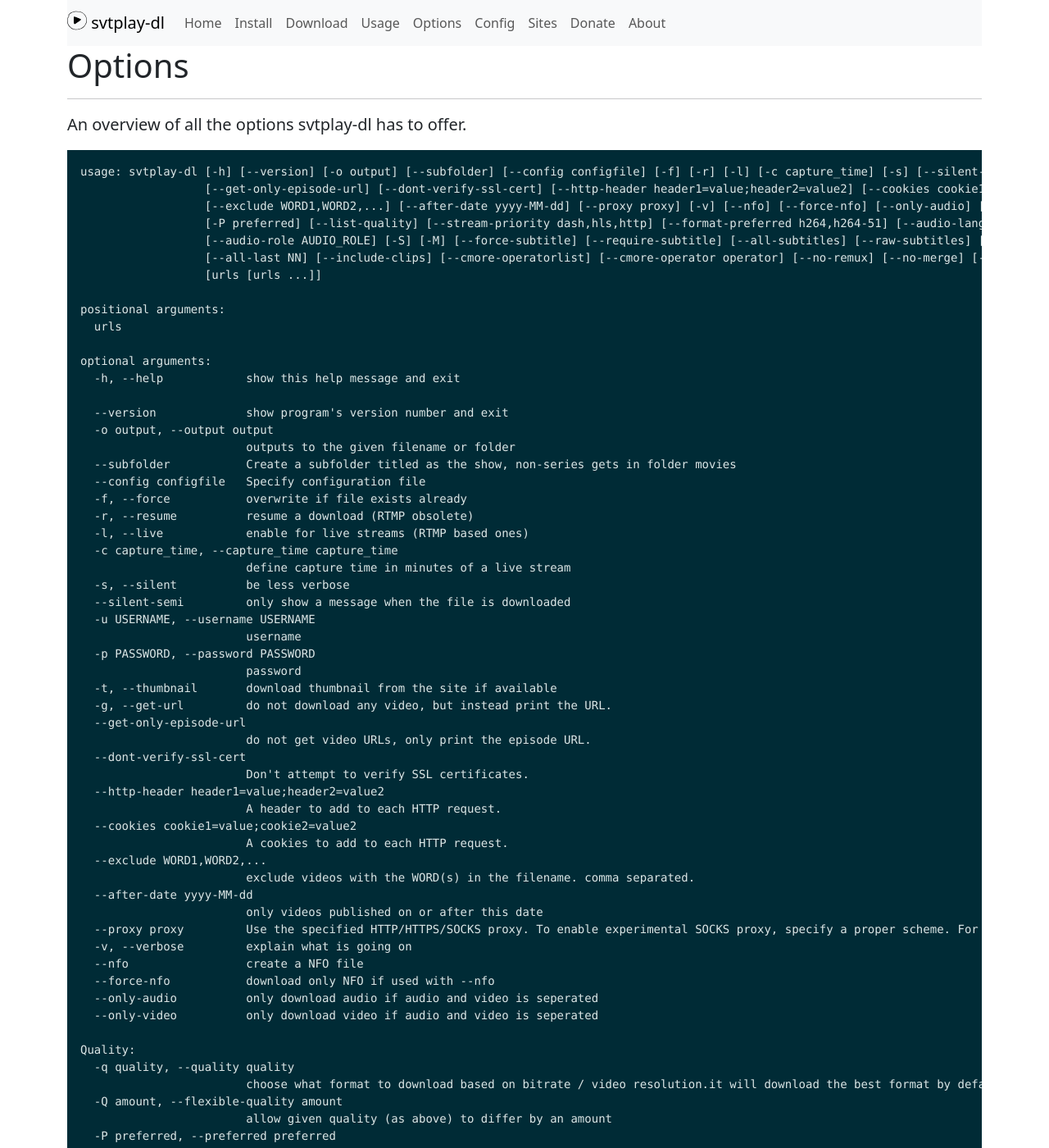
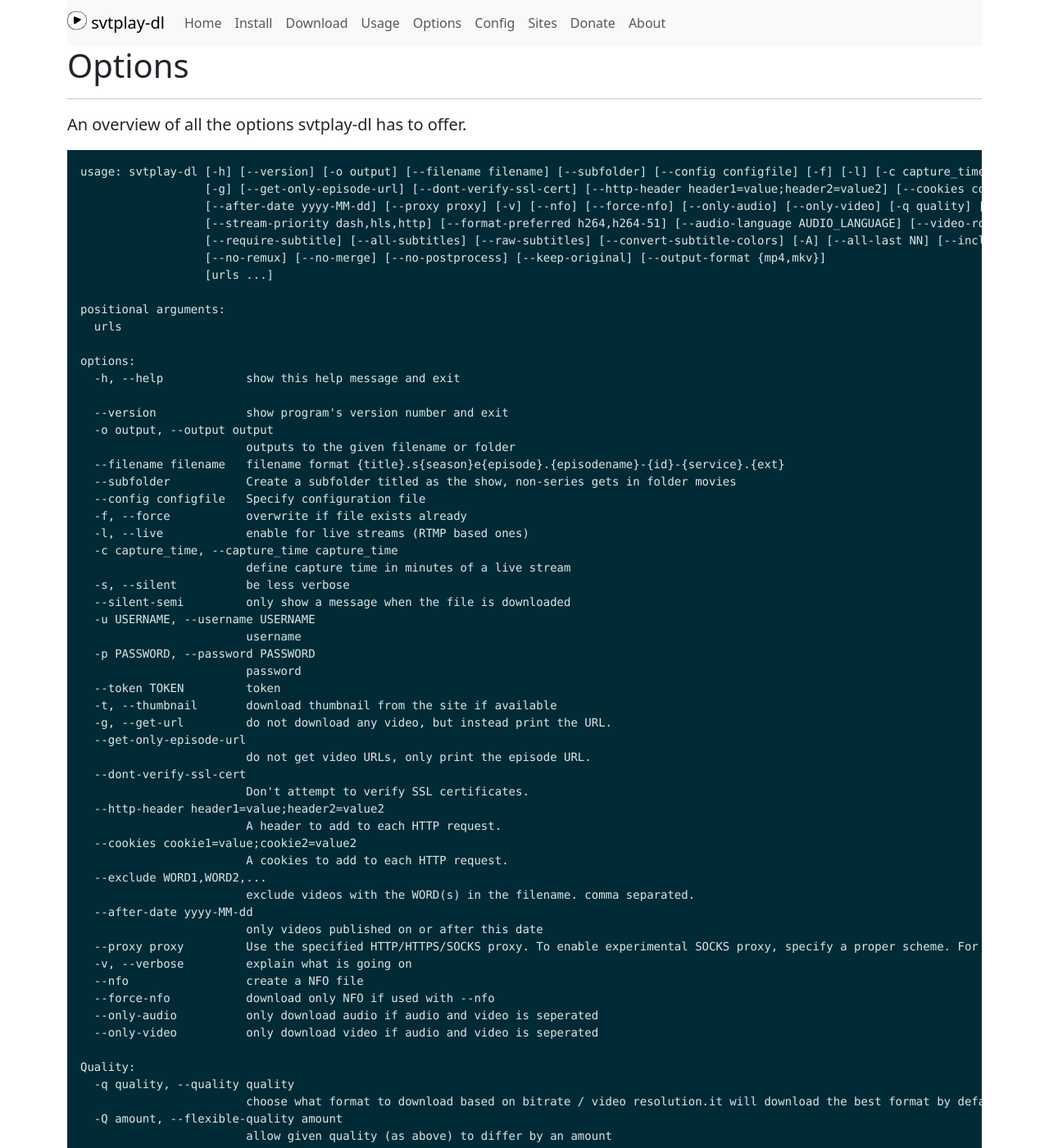
Before and after one commit to spaam/svtplay-dl-web, a Jekyll site: the page built from _pages/options.md, in a window 1280 px wide and 1400 px high. Shown: the whole window at 82% size. Built offline with Jekyll 4.4.1, drawn with Linux system fonts in a browser that asks for light colours; comment, search, counter and statistics services are not loaded; some of the changed text lies outside the part shown.

Commit message:
Update options page

````diff
--- a/_pages/options.md
+++ b/_pages/options.md
@@ -9,27 +9,27 @@
 <p class="lead">An overview of all the options svtplay-dl has to offer.</p>
 
 ```plaintext
-usage: svtplay-dl [-h] [--version] [-o output] [--subfolder] [--config configfile] [-f] [-r] [-l] [-c capture_time] [-s] [--silent-semi] [-u USERNAME] [-p PASSWORD] [-t] [-g]
-                  [--get-only-episode-url] [--dont-verify-ssl-cert] [--http-header header1=value;header2=value2] [--cookies cookie1=value;cookie2=value2]
-                  [--exclude WORD1,WORD2,...] [--after-date yyyy-MM-dd] [--proxy proxy] [-v] [--nfo] [--force-nfo] [--only-audio] [--only-video] [-q quality] [-Q amount]
-                  [-P preferred] [--list-quality] [--stream-priority dash,hls,http] [--format-preferred h264,h264-51] [--audio-language AUDIO_LANGUAGE]
-                  [--audio-role AUDIO_ROLE] [-S] [-M] [--force-subtitle] [--require-subtitle] [--all-subtitles] [--raw-subtitles] [--convert-subtitle-colors] [-A]
-                  [--all-last NN] [--include-clips] [--cmore-operatorlist] [--cmore-operator operator] [--no-remux] [--no-merge] [--no-postprocess] [--keep-original]
-                  [urls [urls ...]]
+usage: svtplay-dl [-h] [--version] [-o output] [--filename filename] [--subfolder] [--config configfile] [-f] [-l] [-c capture_time] [-s] [--silent-semi] [-u USERNAME] [-p PASSWORD] [--token TOKEN] [-t]
+                  [-g] [--get-only-episode-url] [--dont-verify-ssl-cert] [--http-header header1=value;header2=value2] [--cookies cookie1=value;cookie2=value2] [--exclude WORD1,WORD2,...]
+                  [--after-date yyyy-MM-dd] [--proxy proxy] [-v] [--nfo] [--force-nfo] [--only-audio] [--only-video] [-q quality] [-Q amount] [-P preferred] [--list-quality]
+                  [--stream-priority dash,hls,http] [--format-preferred h264,h264-51] [--audio-language AUDIO_LANGUAGE] [--video-role VIDEO_ROLE] [--resolution RESOLUTION] [-S] [-M] [--force-subtitle]
+                  [--require-subtitle] [--all-subtitles] [--raw-subtitles] [--convert-subtitle-colors] [-A] [--all-last NN] [--include-clips] [-R] [--cmore-operatorlist] [--cmore-operator operator]
+                  [--no-remux] [--no-merge] [--no-postprocess] [--keep-original] [--output-format {mp4,mkv}]
+                  [urls ...]
 
 positional arguments:
   urls
 
-optional arguments:
+options:
   -h, --help            show this help message and exit
 
   --version             show program's version number and exit
   -o output, --output output
                         outputs to the given filename or folder
+  --filename filename   filename format {title}.s{season}e{episode}.{episodename}-{id}-{service}.{ext}
   --subfolder           Create a subfolder titled as the show, non-series gets in folder movies
   --config configfile   Specify configuration file
   -f, --force           overwrite if file exists already
-  -r, --resume          resume a download (RTMP obsolete)
   -l, --live            enable for live streams (RTMP based ones)
   -c capture_time, --capture_time capture_time
                         define capture time in minutes of a live stream
@@ -39,6 +39,7 @@
                         username
   -p PASSWORD, --password PASSWORD
                         password
+  --token TOKEN         token
   -t, --thumbnail       download thumbnail from the site if available
   -g, --get-url         do not download any video, but instead print the URL.
   --get-only-episode-url
@@ -74,12 +75,14 @@
                         Choose the format you prefer, --list-quality to show which one to choose from
   --audio-language AUDIO_LANGUAGE
                         Choose the language of the audio (it can override the default one), --list-quality to show which one to choose from
-  --audio-role AUDIO_ROLE
-                        Choose the role of the audio (it can override the default one), --list-quality to show which one to choose from
+  --video-role VIDEO_ROLE
+                        Choose the role of the video (it can override the default one), --list-quality to show which one to choose from
+  --resolution RESOLUTION
+                        Choose what video resolution to download e.g. 480,720,1080. comma seperated
 
 Subtitle:
-  -S, --subtitle        download subtitle from the site if available
-  -M, --merge-subtitle  merge subtitle with video/audio file with corresponding ISO639-3 language code.this invokes --remux automatically.
+  -S, --subtitle        download subtitle from the site if available. both merged and separately stored if used with -M
+  -M, --merge-subtitle  merge subtitle with video/audio file with corresponding ISO639-3 language code. also saved separately if used with -S
   --force-subtitle      download only subtitle if its used with -S
   --require-subtitle    download only if a subtitle is available
   --all-subtitles       Download all available subtitles for the video
@@ -102,6 +106,5 @@
   --no-postprocess      Do not postprocess anything
   --keep-original       Do postprocessing while also keeping original files
   --output-format {mp4,mkv}
-                      format you want resulting file in (mkv or mp4), mp4 is default
-
+                        format you want resulting file in (mkv or mp4), mp4 is default
 ```
````
Also changed, not shown: other parts of _pages/options.md (+1 -0 lines).
